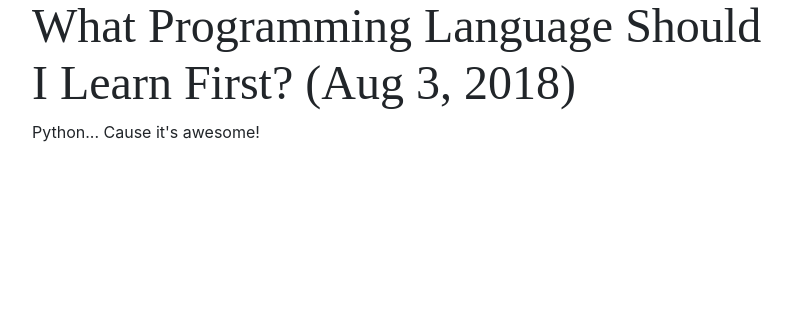
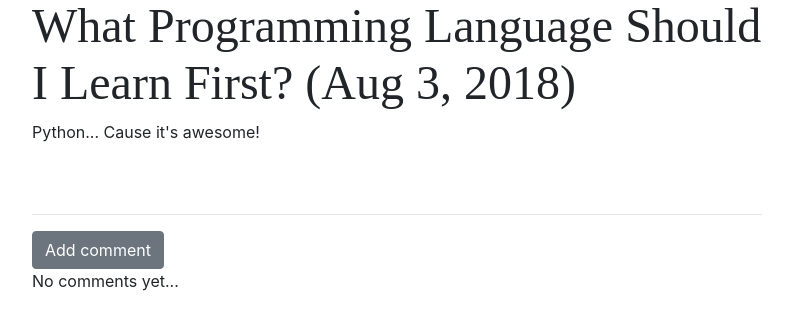
Before and after one commit to CleverProgrammer/my_django_site, a Django app: page /post/1/ in a window 1280 px wide. Shown: the part 133-463 px from the top of the page, without its empty margins (23-812 px from the left). Run offline with Django 3.2, Linux system fonts and the light colour scheme; data comes from the database, SQL or seed files in the repository; both versions use the stored data as it was after the commit; some libraries are stand-ins or nearby versions.

Commit message:
Add feature to comment on blog posts.

```diff
--- a/blog/admin.py
+++ b/blog/admin.py
@@ -1,5 +1,6 @@
 from django.contrib import admin
-from .models import Post
+from .models import Post, Comment
 
 # Register your models here.
 admin.site.register(Post)
+admin.site.register(Comment)
--- a/blog/models.py
+++ b/blog/models.py
@@ -15,3 +15,13 @@ class Post(models.Model):
 
     def __str__(self):
         return self.title
+
+
+class Comment(models.Model):
+    post = models.ForeignKey('blog.Post', on_delete=models.CASCADE, related_name='comments')
+    author = models.CharField(max_length=200)
+    text = models.TextField()
+    created_date = models.DateTimeField(default=timezone.now)
+
+    def __str__(self):
+        return self.text
--- a/blog/static/css/blog.css
+++ b/blog/static/css/blog.css
@@ -45,3 +45,7 @@ h1, h2, h3, h4 {
     font-size: 26pt;
     margin-right: 20px;
 }
+
+.comment {
+    margin: 20px 0px 20px 20px;
+}
--- a/blog/templates/blog/post_detail.html
+++ b/blog/templates/blog/post_detail.html
@@ -23,4 +23,22 @@
         <h1>{{ post.title }}</h1>
         <p>{{ post.text|linebreaksbr }}</p>
     </div>
+
+    <hr>
+    <a href="{% url 'add_comment_to_post' pk=post.pk %}" class="btn btn-secondary">Add comment</a>
+    {% for comment in post.comments.all %}
+        <div class="comment">
+
+            <div class="date">
+                {{ comment.created_date }}
+            </div>
+
+            <strong>{{ comment.author }}</strong>
+            <p>{{ comment.text }}</p>
+        </div>
+
+    {% empty %}
+        <p>No comments yet...</p>
+
+    {% endfor %}
 {% endblock %}
--- a/blog/urls.py
+++ b/blog/urls.py
@@ -25,4 +25,8 @@ urlpatterns = [
     # 127.0.0.1:8000/post/2/publish --> local
     # mydjangosite.com/post/2/publish --> online
     path('post/<int:pk>/publish/', views.post_publish, name='post_publish'),
+
+    # 127.0.0.1:8000/post/2/comment --> local
+    # mydjangosite.com/post/2/comment --> online
+    path('post/<int:pk>/comment/', views.add_comment_to_post, name='add_comment_to_post'),
 ]
--- a/blog/views.py
+++ b/blog/views.py
@@ -2,7 +2,7 @@ from django.contrib.auth.decorators import login_required
 from django.shortcuts import render, get_object_or_404, redirect
 from django.utils import timezone
 
-from .forms import PostForm
+from .forms import PostForm, CommentForm
 from .models import Post
 
 
@@ -62,3 +62,18 @@ def post_publish(request, pk):
     post = get_object_or_404(Post, pk=pk)
     post.publish()
     return redirect('post_detail', pk=pk)
+
+
+def add_comment_to_post(request, pk):
+    post = get_object_or_404(Post, pk=pk)
+    if request.method == 'POST':
+        form = CommentForm(request.POST)
+        if form.is_valid():
+            comment = form.save(commit=False)
+            comment.author = request.user
+            comment.post = post
+            comment.save()
+            return redirect('post_detail', pk=post.pk)
+    else:
+       form = CommentForm()
+    return render(request, 'blog/add_comment_to_post.html', {'form': form})
```
Also changed, not shown: blog/forms.py (+6 -1 lines), blog/templates/blog/add_comment_to_post.html (added, +12 -0 lines), blog/migrations/0002_comment.py (added), db.sqlite3.
